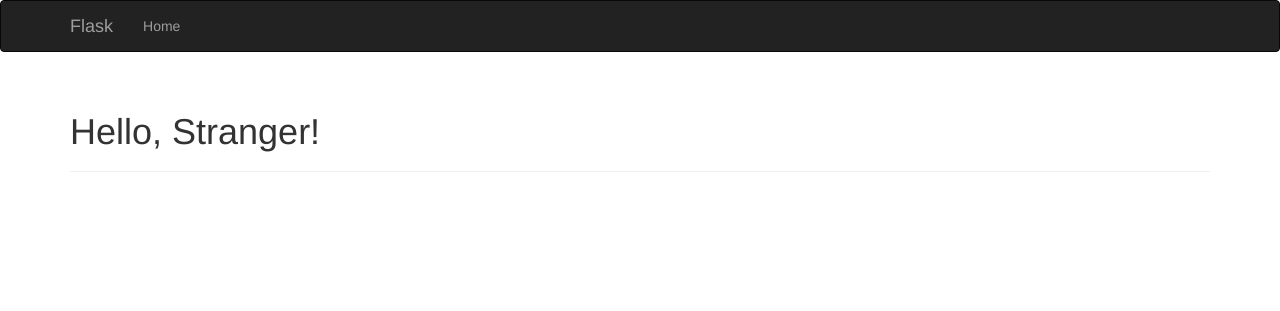
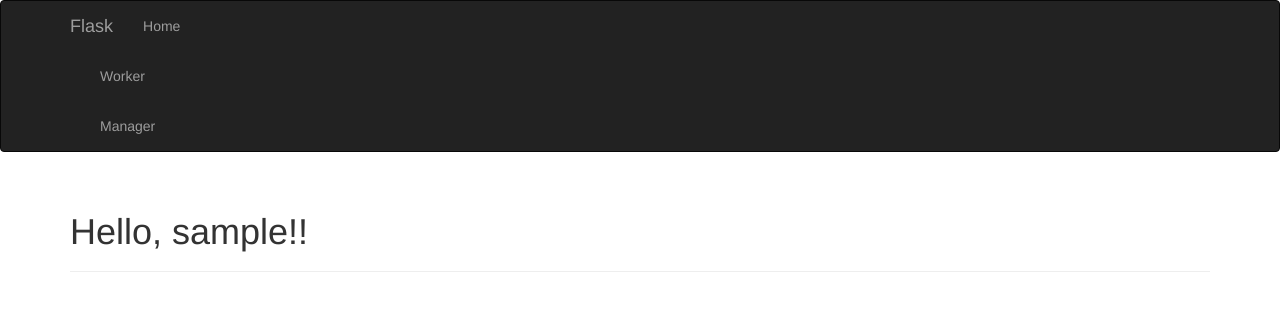
Before and after one commit to 350535629/Flaks-Learning, a Flask app: a page that uses templates/user.html in a window 1280 px wide. Shown: the top 311 px of the page. Run offline with Flask 2, Linux system fonts and the light colour scheme; some libraries are stand-ins or nearby versions.

Commit message:
add two navbar

```diff
--- a/templates/user.html
+++ b/templates/user.html
@@ -17,6 +17,16 @@
         <li><a href="/">Home</a></li>
       </ul>
     </div>
+    <div class="navbar-collapse collapse">
+      <ul class="nav navbar-nav">
+        <li><a href="/user/worker">Worker</a></li>
+      </ul>
+    </div>
+    <div class="navbar-collapse collapse">
+      <ul class="nav navbar-nav">
+        <li><a href="/user/manager">Manager</a></li>
+      </ul>
+    </div>
   </div>
 </div>
 {% endblock %}
@@ -25,10 +35,12 @@
 <div class="container">
   <div class="page-header">
 		<h1>
-      {% if name == "i" %}
+      {% if name != "ice2" %}
         Hello, {{ name }}!!
+      {% elif name == "ice2" %}
+        Hello, Stranger!
       {% else %}
-        Hello, Stranger!
+        Hello
       {% endif %}
     </h1>
   </div>
```
